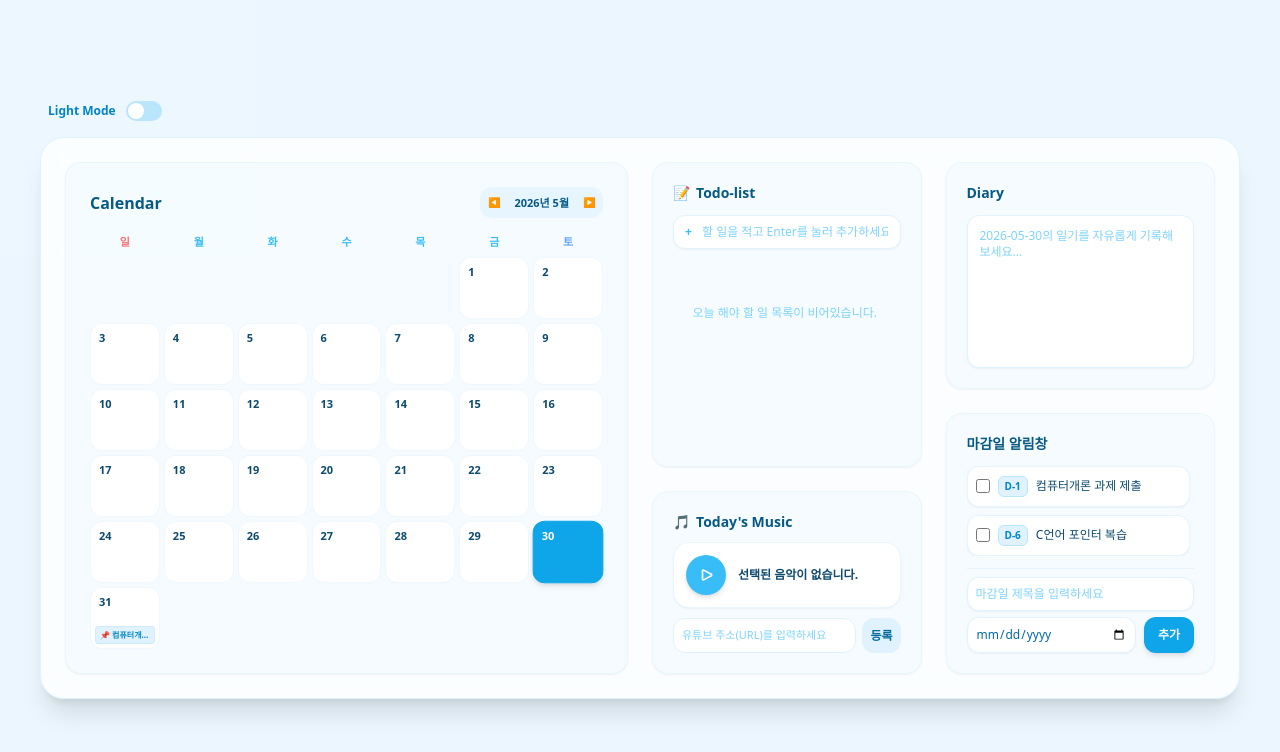
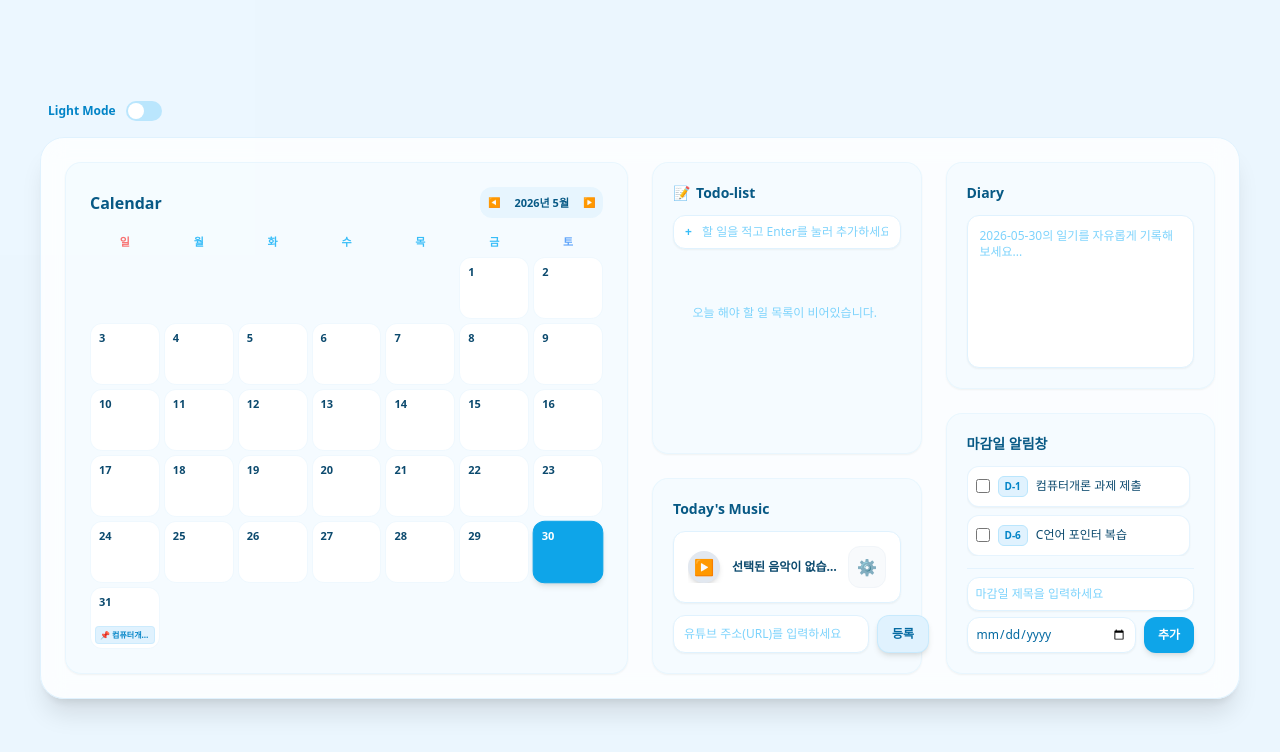
Before and after one commit to ch1030216/cs-assignment2, a Next.js app: page / in a window 1280 px wide. Shown: the top 752 px of the page. Built offline with nearby package versions, Linux system fonts and the light colour scheme.

Commit message:
fix: music

```diff
--- a/src/app/components/MusicPlayer.jsx
+++ b/src/app/components/MusicPlayer.jsx
@@ -2,60 +2,94 @@
 
 import { useState } from "react";
 
-export default function MusicPlayer() {
+export default function MusicPlayer({ darkMode }) {
+  const [urlInput, setUrlInput] = useState("");
+  const [currentTrack, setCurrentTrack] = useState("선택된 음악이 없습니다.");
   const [isPlaying, setIsPlaying] = useState(false);
-  const [youtubeUrl, setYoutubeUrl] = useState("");
+
+  const handleRegisterMusic = (e) => {
+    e.preventDefault();
+    if (!urlInput.trim()) return;
+
+    // 간단한 유튜브 제목 추출 시뮬레이션 및 곡 등록 로직
+    try {
+      if (urlInput.includes("watch?v=")) {
+        const videoId = urlInput.split("watch?v=")[1]?.split("&")[0];
+        setCurrentTrack(`YouTube Track (${videoId || "Loaded"})`);
+      } else if (urlInput.includes("youtu.be/")) {
+        const videoId = urlInput.split("youtu.be/")[1]?.split("?")[0];
+        setCurrentTrack(`YouTube Track (${videoId || "Loaded"})`);
+      } else {
+        setCurrentTrack("등록된 외부 음악 오디오");
+      }
+      setIsPlaying(true); // 등록 완료 시 자동 재생 상태로 전환
+      setUrlInput("");    // 입력창 초기화
+    } catch (error) {
+      setCurrentTrack("음악 링크 인식 실패");
+    }
+  };
 
   return (
-    <div className="w-full flex flex-col gap-2.5 font-sans">
-      <h2 className="text-sm font-bold text-sky-800 flex items-center gap-1.5">
-        <span>🎵</span> Today's Music
+    <div className="w-full flex flex-col gap-3 font-sans">
+      <h2 className={`text-sm font-bold ${darkMode ? "text-sky-400" : "text-sky-800"}`}>
+        Today's Music
       </h2>
 
-      <div className="flex items-center gap-3 bg-white border border-sky-100/70 p-3 rounded-2xl shadow-sm">
-        {/* ⭐️ 명도와 채도를 조절하여 확실히 눈에 띄는 선명한 하늘색 재생/일시정지 버튼 */}
-        <button
-          type="button"
-          onClick={() => setIsPlaying(!isPlaying)}
-          className="w-10 h-10 bg-sky-400 hover:bg-sky-500 text-white rounded-full flex items-center justify-center shadow-md transition-all active:scale-95 flex-shrink-0"
-        >
-          {isPlaying ? (
-            // 일시정지 아이콘 (Pause)
-            <svg xmlns="http://www.w3.org/2000/svg" fill="none" viewBox="0 0 24 24" strokeWidth={2.5} stroke="currentColor" className="w-4 h-4">
-              <path strokeLinecap="round" strokeLinejoin="round" d="M15.75 5.25v13.5m-7.5-13.5v13.5" />
-            </svg>
-          ) : (
-            // 재생 아이콘 (Play)
-            <svg xmlns="http://www.w3.org/2000/svg" fill="none" viewBox="0 0 24 24" strokeWidth={2.5} stroke="currentColor" className="w-4 h-4 ml-0.5">
-              <path strokeLinecap="round" strokeLinejoin="round" d="M5.25 5.653c0-.856.917-1.398 1.667-.986l11.54 6.347a1.125 1.125 0 0 1 0 1.972l-11.54 6.347a1.125 1.125 0 0 1-1.667-.986V5.653Z" />
-            </svg>
-          )}
-        </button>
-
-        {/* 곡 제목 스트리밍 텍스트 느낌 표현 */}
-        <div className="flex-1 overflow-hidden">
-          <p className="text-xs font-bold text-sky-900 truncate">
-            {isPlaying ? "🎧 감성 코딩 Lo-fi 플레이리스트 재생 중..." : "선택된 음악이 없습니다."}
+      {/* 음악 정보 및 재생 바 카드 (다크모드 색상 완벽 조정) */}
+      <div className={`p-3.5 rounded-xl border flex items-center justify-between shadow-sm transition-colors ${
+        darkMode ? "bg-slate-800 border-slate-700" : "bg-white border-sky-100"
+      }`}>
+        <div className="flex items-center gap-3 overflow-hidden flex-1 mr-2">
+          <button
+            type="button"
+            onClick={() => setIsPlaying(!isPlaying)}
+            className={`w-8 h-8 rounded-full flex items-center justify-center shadow-md transition-all active:scale-90 flex-shrink-0 ${
+              isPlaying
+                ? "bg-sky-500 text-white"
+                : darkMode ? "bg-slate-700 text-slate-300" : "bg-slate-200 text-slate-500"
+            }`}
+          >
+            {isPlaying ? "⏸" : "▶"}
+          </button>
+          <p className={`text-xs font-bold truncate ${
+            darkMode ? "text-slate-200" : "text-sky-900"
+          }`}>
+            {currentTrack}
           </p>
         </div>
+
+        {/* 설정 기어 버튼 스타일 대응 */}
+        <button className={`p-2 rounded-xl border transition-colors ${
+          darkMode ? "bg-slate-700 border-slate-600 text-slate-300" : "bg-slate-50 border-slate-100 text-slate-400"
+        }`}>
+          ⚙️
+        </button>
       </div>
 
-      {/* 유튜브 주소 등록 인풋 */}
-      <div className="flex gap-1.5">
+      {/* 유튜브 주소 입력 및 등록 폼 영역 */}
+      <form onSubmit={handleRegisterMusic} className="flex gap-2">
         <input
           type="text"
-          value={youtubeUrl}
-          onChange={(e) => setYoutubeUrl(e.target.value)}
+          value={urlInput}
+          onChange={(e) => setUrlInput(e.target.value)}
           placeholder="유튜브 주소(URL)를 입력하세요"
-          className="flex-1 text-[11px] p-2 border border-sky-100 rounded-xl focus:outline-none focus:border-sky-400 bg-white font-medium text-sky-800 placeholder-sky-300"
+          className={`flex-1 text-xs p-2.5 border rounded-xl focus:outline-none shadow-sm font-medium transition-colors ${
+            darkMode
+              ? "bg-slate-800 border-slate-700 text-slate-100 focus:border-sky-500 placeholder-slate-500"
+              : "bg-white border-sky-100 text-sky-800 focus:border-sky-400 placeholder-sky-300"
+          }`}
         />
         <button
-          type="button"
-          className="p-2 bg-sky-100 hover:bg-sky-200 text-sky-700 rounded-xl text-xs font-bold transition-all"
+          type="submit"
+          className={`text-xs font-bold px-3.5 rounded-xl shadow-md transition-all active:scale-95 flex-shrink-0 ${
+            darkMode
+              ? "bg-sky-600 hover:bg-sky-500 text-white"
+              : "bg-sky-100 hover:bg-sky-200 text-sky-700 border border-sky-200/60"
+          }`}
         >
           등록
         </button>
-      </div>
+      </form>
     </div>
   );
 }
--- a/src/app/page.js
+++ b/src/app/page.js
@@ -23,10 +23,10 @@ export default function Home() {
 
   return (
     <div className={`min-h-screen p-6 md:p-10 flex flex-col justify-center items-center font-sans transition-colors duration-300 ${
-      darkMode ? "bg-slate-900 text-slate-100" : "bg-sky-100/40 text-slate-700"
+      darkMode ? "bg-slate-950 text-slate-100" : "bg-sky-100/40 text-slate-700"
     }`}>
 
-      {/* 4. 왼쪽 상단 미니멀 다크모드 스위치 */}
+      {/* 상단 다크모드 토글 스위치 */}
       <div className="w-full max-w-7xl flex justify-start mb-4 px-2">
         <label className="inline-flex items-center cursor-pointer select-none">
           <span className={`text-xs font-bold mr-2.5 transition-colors ${darkMode ? "text-sky-400" : "text-sky-600"}`}>
@@ -49,14 +49,14 @@ export default function Home() {
         </label>
       </div>
 
-      {/* 1. 데스크톱 기준 캘린더와 우측 섹션 반반(50:50) 분할 구조 */}
+      {/* 메인 50:50 반반 레이아웃 컨테이너 */}
       <div className={`w-full max-w-7xl grid grid-cols-1 md:grid-cols-2 gap-6 p-6 rounded-3xl shadow-xl border transition-all duration-300 ${
-        darkMode ? "bg-slate-800/90 border-slate-700 shadow-black/40" : "bg-white/80 backdrop-blur-md border-sky-100"
+        darkMode ? "bg-slate-900/90 border-slate-800 shadow-black/60" : "bg-white/80 backdrop-blur-md border-sky-100"
       }`}>
 
-        {/* 왼쪽 절반 (50%): 달력 영역 */}
+        {/* 왼쪽 절반: 달력 영역 (배경을 다크모드에서도 깔끔하게 유지되도록 스타일 고정) */}
         <div className={`p-5 rounded-2xl border shadow-sm transition-colors ${
-          darkMode ? "bg-slate-900/40 border-slate-700" : "bg-sky-50/50 border-sky-100/60"
+          darkMode ? "bg-slate-800/50 border-slate-700" : "bg-sky-50/50 border-sky-100/60"
         }`}>
           <CalendarBox
             selectedDate={selectedDate}
@@ -66,18 +66,18 @@ export default function Home() {
           />
         </div>
 
-        {/* 오른쪽 절반 (50%): 나머지 투두, 음악, 일기장, 데드라인 2단 배치 */}
+        {/* 오른쪽 절반: 투두, 음악, 일기장, 데드라인 */}
         <div className="grid grid-cols-1 sm:grid-cols-2 gap-6">
 
           {/* 우측 내부 왼쪽 라인 */}
           <div className="flex flex-col gap-6">
             <div className={`flex-1 p-5 rounded-2xl border shadow-sm flex flex-col justify-between transition-colors ${
-              darkMode ? "bg-slate-900/40 border-slate-700" : "bg-sky-50/50 border-sky-100/60"
+              darkMode ? "bg-slate-800/50 border-slate-700" : "bg-sky-50/50 border-sky-100/60"
             }`}>
               <TodoList selectedDate={selectedDate} todos={todos} setTodos={setTodos} darkMode={darkMode} />
             </div>
             <div className={`p-5 rounded-2xl border shadow-sm transition-colors ${
-              darkMode ? "bg-slate-900/40 border-slate-700" : "bg-sky-50/50 border-sky-100/60"
+              darkMode ? "bg-slate-800/50 border-slate-700" : "bg-sky-50/50 border-sky-100/60"
             }`}>
               <MusicPlayer darkMode={darkMode} />
             </div>
@@ -86,9 +86,8 @@ export default function Home() {
           {/* 우측 내부 오른쪽 라인 */}
           <div className="flex flex-col gap-6">
             <div className={`flex-1 p-5 rounded-2xl border shadow-sm flex flex-col gap-3 transition-colors ${
-              darkMode ? "bg-slate-900/40 border-slate-700" : "bg-sky-50/50 border-sky-100/60"
-        }`}>
-              {/* 제목 이모티콘 제거 */}
+              darkMode ? "bg-slate-800/50 border-slate-700" : "bg-sky-50/50 border-sky-100/60"
+            }`}>
               <h2 className={`text-sm font-bold ${darkMode ? "text-sky-400" : "text-sky-800"}`}>Diary</h2>
               <textarea
                 value={diaryText}
@@ -103,9 +102,8 @@ export default function Home() {
             </div>
 
             <div className={`p-5 rounded-2xl border shadow-sm transition-colors ${
-              darkMode ? "bg-slate-900/40 border-slate-700" : "bg-sky-50/50 border-sky-100/60"
+              darkMode ? "bg-slate-800/50 border-slate-700" : "bg-sky-50/50 border-sky-100/60"
             }`}>
-              {/* 제목 이모티콘 제거 */}
               <h2 className={`text-sm font-bold mb-3 ${darkMode ? "text-sky-400" : "text-sky-800"}`}>마감일 알림창</h2>
               <DeadlineList
                 selectedDate={selectedDate}
```
